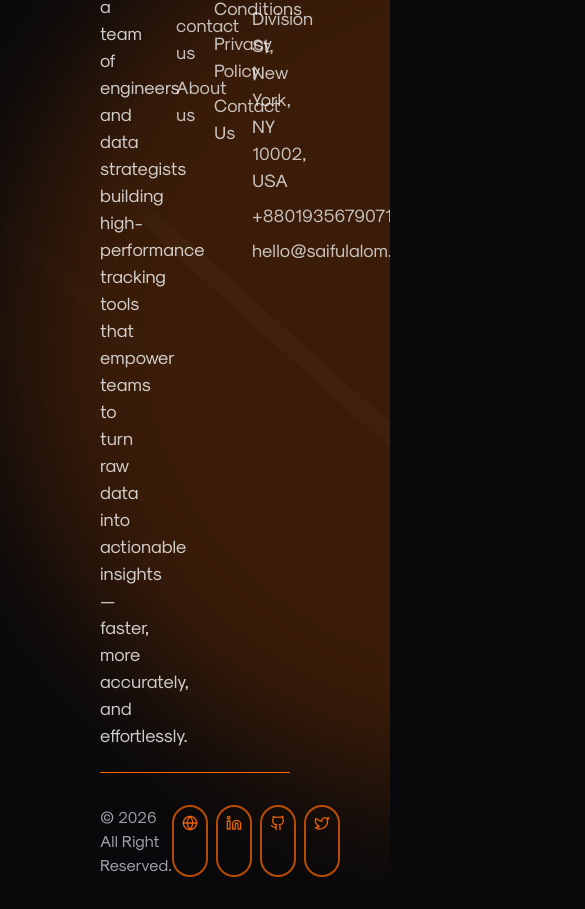
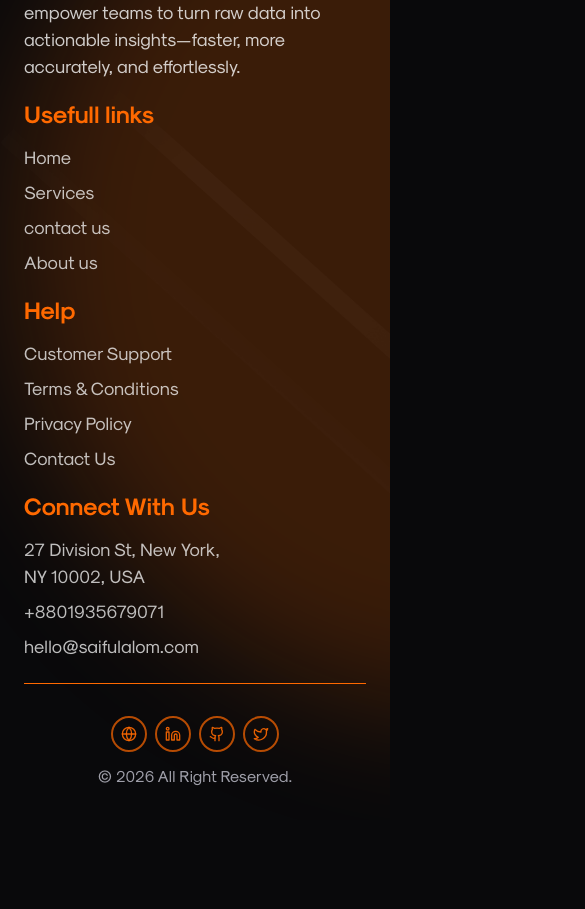
Before and after one commit to saifulalomdev/track-flow, a Next.js app: page / in a window 390 px wide. Shown: the part 9170-10079 px from the top of the page, 585 px wide, since content can reach past the window. After the commit the page ends 9990 px from the top, so only its background shows below. Built offline with nearby package versions, Linux system fonts and the light colour scheme.

Commit message:
feat: add responsive footer section

```diff
--- a/src/app/(client)/page.tsx
+++ b/src/app/(client)/page.tsx
@@ -7,7 +7,7 @@ import PricingSection from '@/features/landing-page/components/pricing-section'
 
 export default function LandingPage() {
   return (
-    <div className=''>
+    <div className='overflow-x-hidden'>
       <HeroSection />
       <FeaturesSection/>
       <PricingSection/>
--- a/src/features/landing-page/components/footer.tsx
+++ b/src/features/landing-page/components/footer.tsx
@@ -10,9 +10,12 @@ import { helpMenus } from '@/constants/help-menus';
 
 export default function Footer() {
     return (
-        <div className='px-25 pt-15 border-t'>
-            <div className='w-full border-b pb-6 border-primary grid grid-cols-5'>
-                <div className='col-span-2 pr-10'>
+        <div className='px-6 lg:px-25 pt-15 border-t'>
+            {/* navigations section */}
+            <div className='w-full border-b pb-6 border-primary grid gap-4 grid-cols-1 md:grid-cols-3 xl:grid-cols-5'>
+
+                {/* about us section */}
+                <div className='md:col-span-3 xl:col-span-2 pr-10'>
                     <h3 className='text-[32px] font-bold'> About Us</h3>
                     <p className='text-[18px] opacity-80 mt-3'>
                         We’re a team of engineers and data strategists building high-performance tracking tools that empower teams to turn raw data into actionable insights—faster, more accurately, and effortlessly.
@@ -77,11 +80,11 @@ export default function Footer() {
 
                 </div>
             </div>
-            <div className='flex justify-between py-8'>
-                <p className='col-span-3 text-muted-foreground'>
-                    © {new Date().getFullYear()} All Right Reserved.
-                </p>
-                <div className='flex gap-2'>
+
+            {/* copyrithe section and social links */}
+            <div className='flex flex-col md:flex-row justify-center md:justify-between items-center gap-3 xl:justify-between py-8'>
+
+                <div className='flex gap-2 md:order-last'>
                     {socialLinks.map(({ href, name, Icon }) => (
                         <Tooltip key={name}>
                             <TooltipContent
@@ -102,6 +105,9 @@ export default function Footer() {
 
                     ))}
                 </div>
+                <p className='col-span-3 text-muted-foreground'>
+                    © {new Date().getFullYear()} All Right Reserved.
+                </p>
             </div>
         </div>
     )
```
